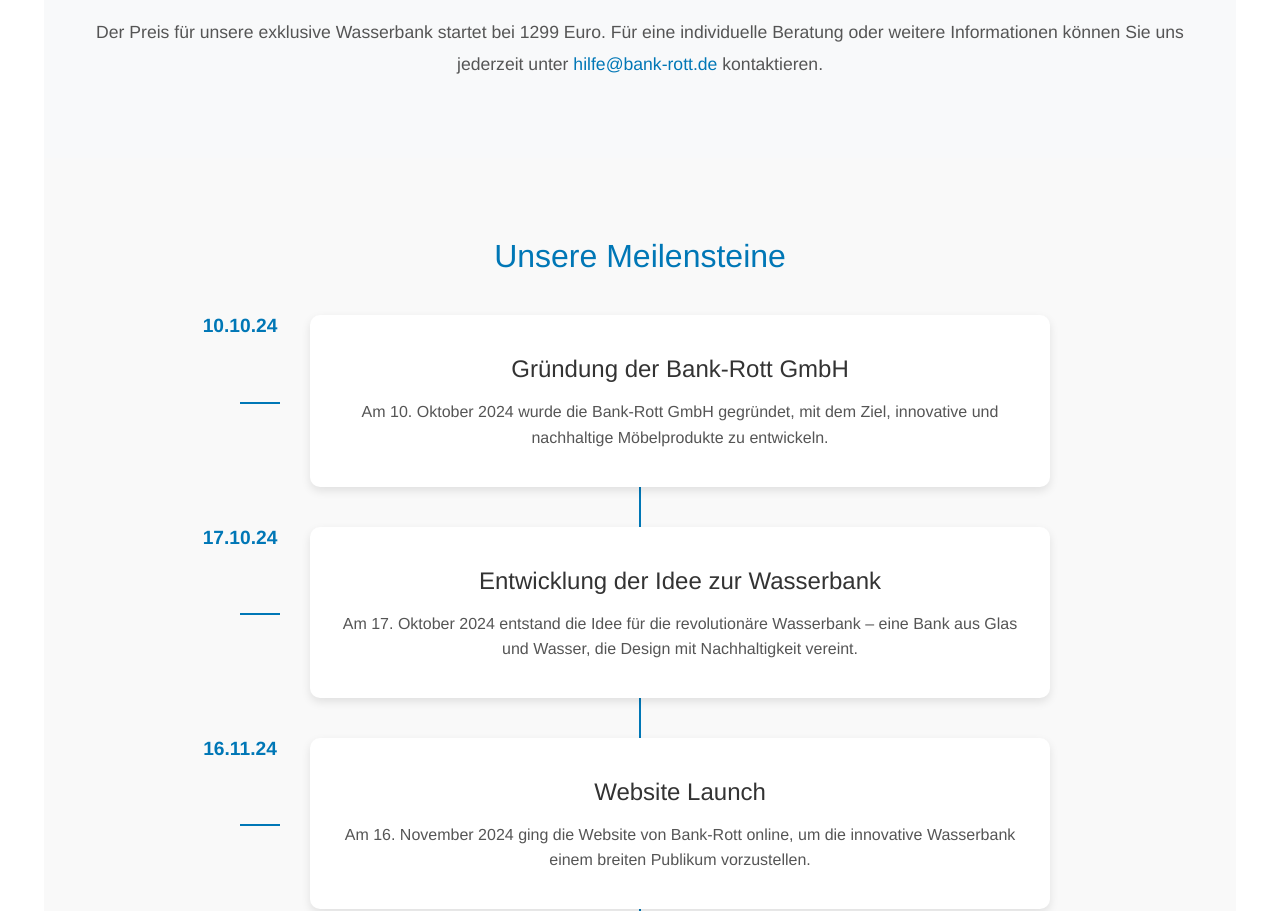
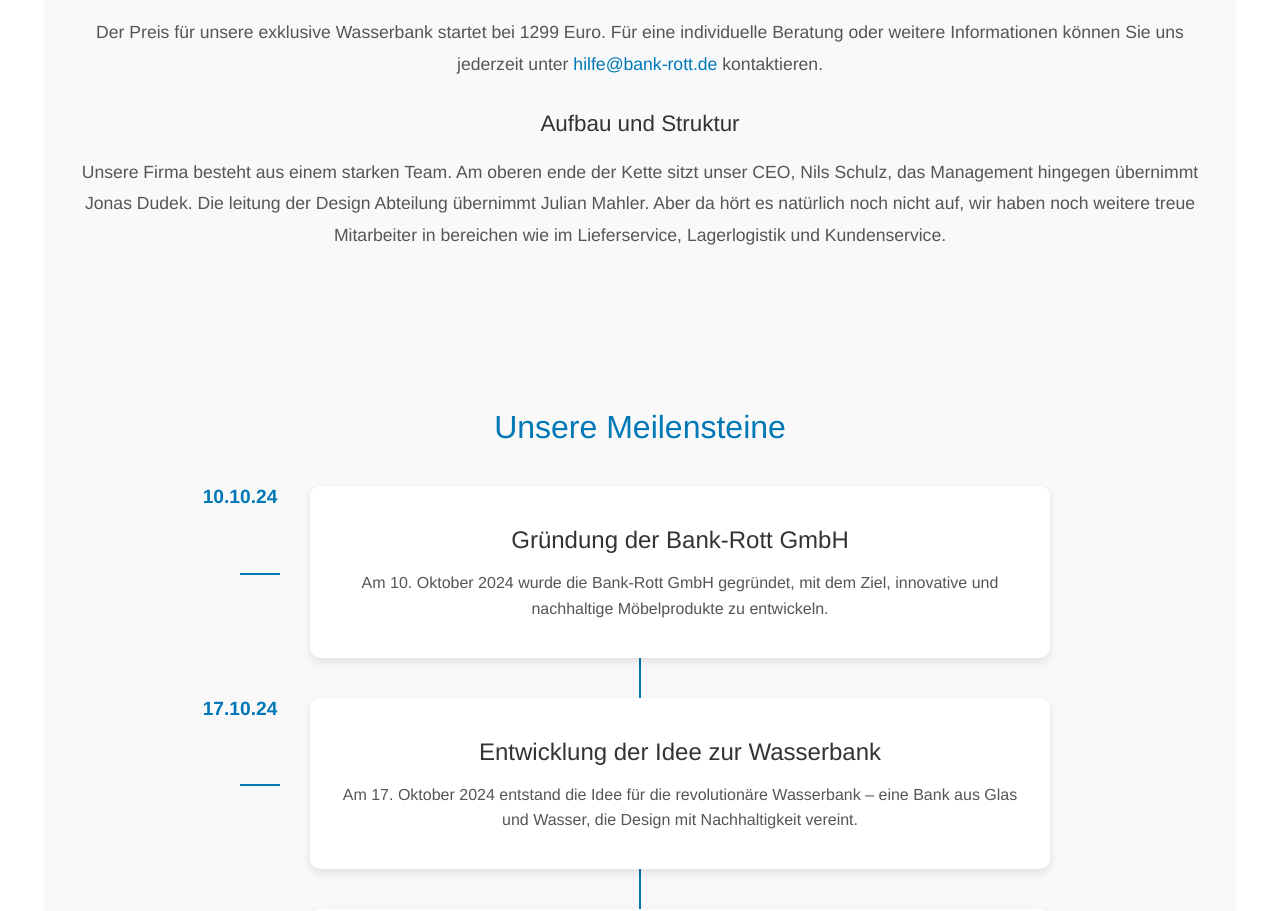
Before and after one commit to FrostByte02/Website, a plain HTML site: page index.html in a window 1280 px wide. Shown: the part 7150-8061 px from the top of the page. Drawn offline with Linux system fonts and the light colour scheme.

Commit message:
Update index.html Abteilungen

```diff
--- a/index.html
+++ b/index.html
@@ -366,6 +366,9 @@
 
         <h3>Preisinformationen</h3>
         <p>Der Preis für unsere exklusive Wasserbank startet bei 1299 Euro. Für eine individuelle Beratung oder weitere Informationen können Sie uns jederzeit unter <a href="mailto:nils.schulz@gym-sarstedt.de">hilfe@bank-rott.de</a> kontaktieren.</p>
+
+        <h3>Aufbau und Struktur</h3>
+        <p>Unsere Firma besteht aus einem starken Team. Am oberen ende der Kette sitzt unser CEO, Nils Schulz, das Management hingegen übernimmt Jonas Dudek. Die leitung der Design Abteilung übernimmt Julian Mahler. Aber da hört es natürlich noch nicht auf, wir haben noch weitere treue Mitarbeiter in bereichen wie im Lieferservice, Lagerlogistik und Kundenservice.</p>
     </section>
 
     <!-- Timeline Section -->
```
